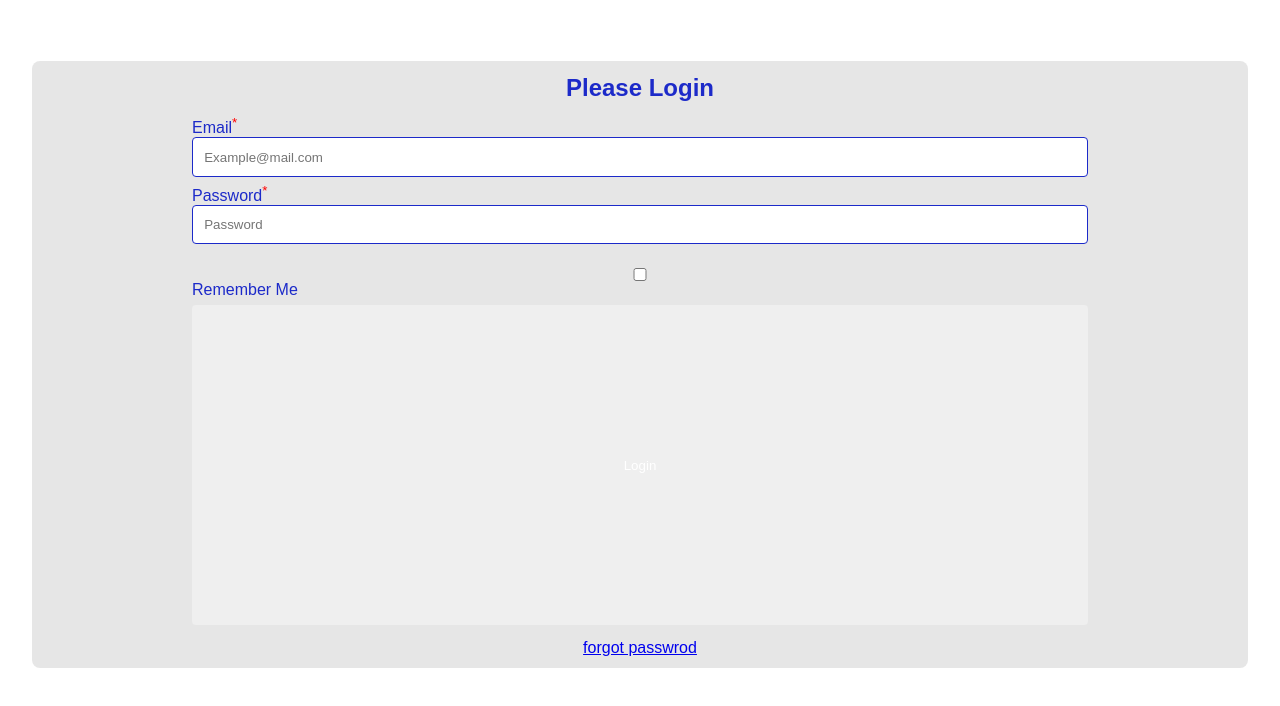
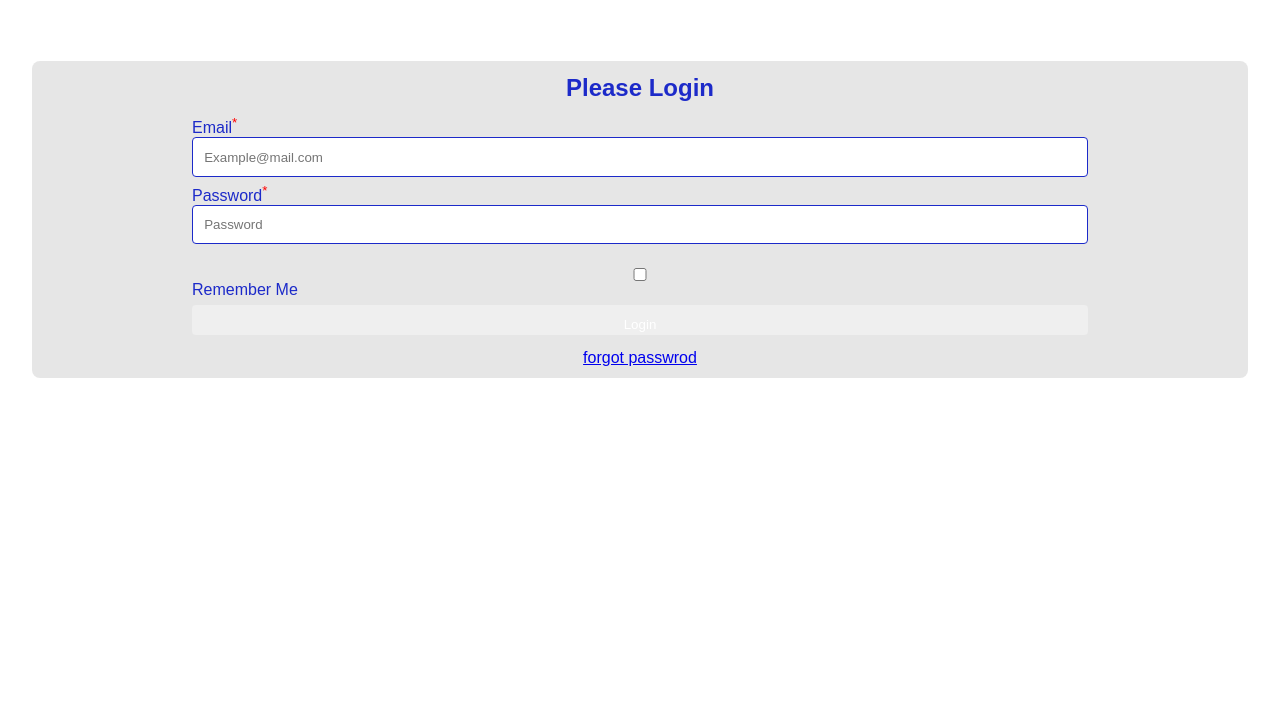
Before and after one commit to Danmasanii/Javascript-form-validation, a plain HTML site: page index.html in a window 1280 px wide. Shown: the part 72-778 px from the top of the page. Drawn offline with Linux system fonts and the light colour scheme.

Commit message:
Update index.css

```diff
--- a/index.css
+++ b/index.css
@@ -71,7 +71,7 @@ sup {
 button {
     cursor: pointer;
     width:70vw;
-    height: 40vh;
+    height: 30px;
 padding: 0.7rem;
     outline: none;
     border: none;
```
